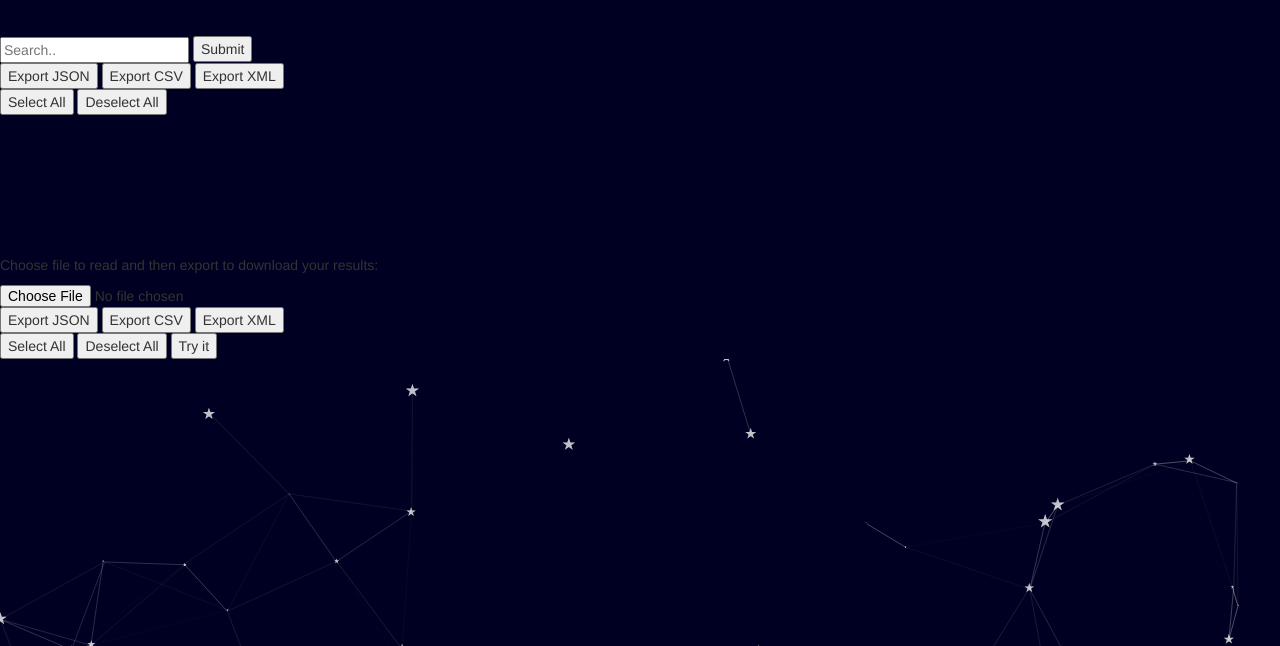
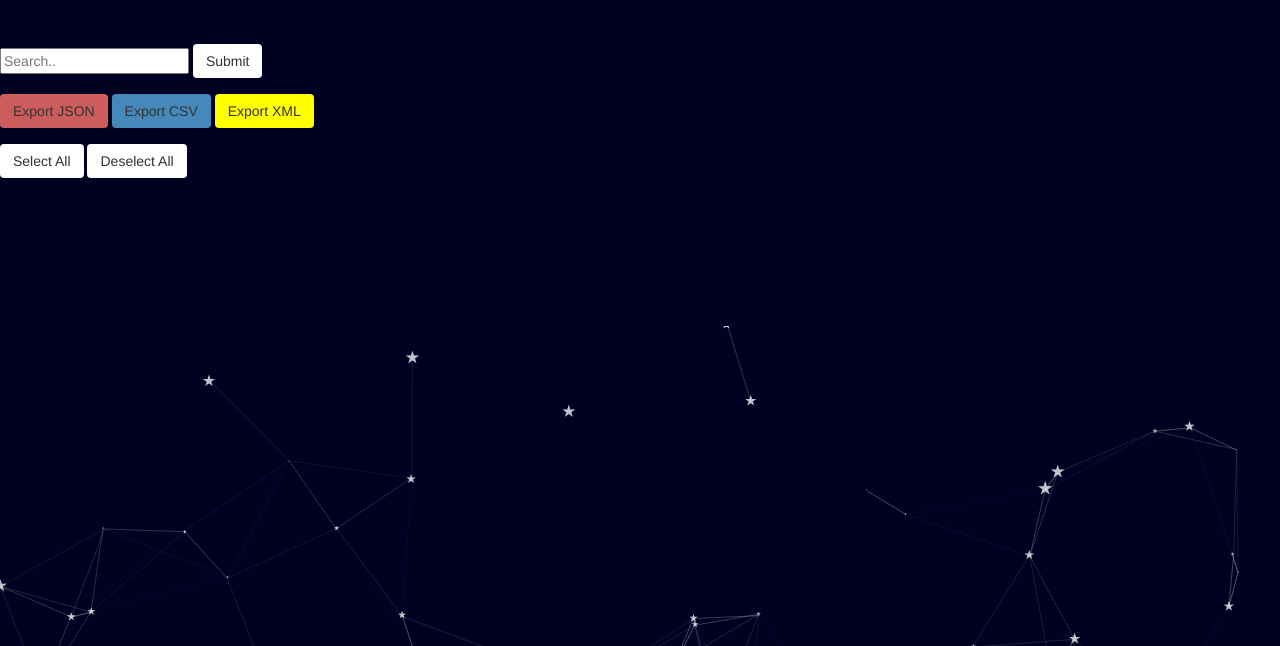
Before and after one commit to lusypher/THacks, a website: page search.html in a window 1280 px wide. Shown: the part 154-800 px from the top of the page. Drawn offline with nearby package versions, Linux system fonts and the light colour scheme.

Commit message:
Almost there

```diff
--- a/search.html
+++ b/search.html
@@ -51,48 +51,24 @@
     <br><br><br><br><br><br><br><br>
     <form id="searchbar" onscroll="fixToTop()" class="example" action="javascript:void(0);">
         <input type="text"  placeholder="Search.." name="search">
-        <button type="submit">Submit</button>
+        <button type="submit" class="btn navbar-btn" style="background-color: white;">Submit</button>
     </form>
 
     <div class="save">
-  <button type="button" onclick="writeJSON()">Export JSON</button>
-  <button type="button" onclick="writeCSV()">Export CSV</button>
-  <button type="button" onclick="writeXML()">Export XML</button>
+  <button class="btn navbar-btn" style=" background-color: indianred;" onclick="writeJSON()">Export JSON</button>
+  <button class="btn navbar-btn" style=" background-color: #4588ba;" onclick="writeCSV()">Export CSV</button>
+  <button class="btn navbar-btn" style=" background-color: yellow;" onclick="writeXML()">Export XML</button>
     <div class="selectors">
-  <button type="button" onclick="selectAll()">Select All</button>
-  <button type="button" onclick="deselectAll()">Deselect All</button>
+  <button class="btn navbar-btn" style=" background-color: white;" onclick="selectAll()">Select All</button>
+  <button class="btn navbar-btn" style=" background-color: white;" onclick="deselectAll()">Deselect All</button>
 </div>
   <a style="display: none; width: fit-content;" href="" id="a" download>Click here to download file</a>
 </div>
     <br><br><br><br><br><br>
     <div class="results"></div>
 <br>
-
-<div id="uploadsection">
-  <p>Choose file to read and then export to download your results: </p>
-  <input type="file" id="upfile" accept=".csv,.json,.xml,.">
-    </div>
-<div class="save">
-  <button type="button" onclick="writeJSON()">Export JSON</button>
-  <button type="button" onclick="writeCSV()">Export CSV</button>
-  <button type="button" onclick="writeXML()">Export XML</button>
-    <div class="selectors">
-  <button type="button" onclick="selectAll()">Select All</button>
-  <button type="button" onclick="deselectAll()">Deselect All</button>
-
-<button type="button" onclick="addRow()">Try it</button>
-        </div>
-</div>
 </div>
 
-<script>
-function addRow() {
-  var table = document.getElementById("myTable");
-  var row = table.insertRow(0);
-  var cell1 = row.insertCell(0);
-  cell1.innerHTML = "NEW CELL1";
-  cell2.innerHTML = "NEW CELL2";
-}
 </script>
 <script src="localStorage.js"></script>
 <script src="particles.js"></script>
--- a/style.css
+++ b/style.css
@@ -111,6 +111,14 @@ li.dropdown {
   left: 20%;
   top: 40%;
 }
+.uploadsection {
+  padding-top: 10px;
+  font-size: 12px;
+  background: transparent;
+  position: absolute;
+  left: 20%;
+  top: 40%;
+}
 
 
 /* =============================================================================
@@ -184,7 +192,6 @@ canvas{
   width: 100%;
   height: 100%;
   background-color: #000022;
-  background-image: url('');
   background-size: cover;
   background-position: 50% 50%;
   background-repeat: no-repeat;
```
